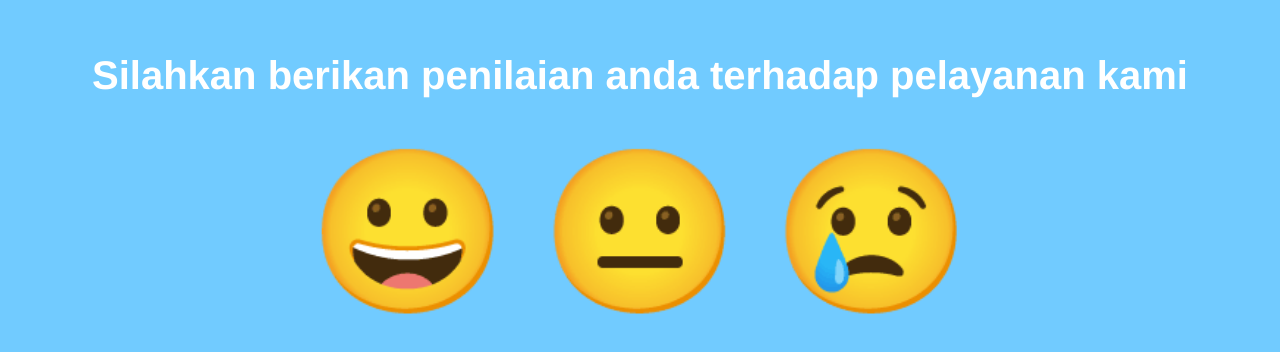
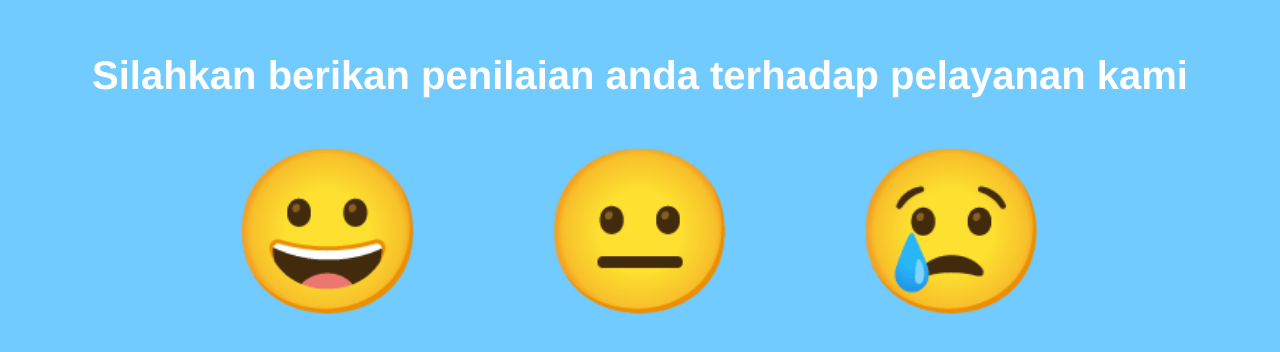
Before and after one commit to henrichfergian/customer-satisfaction, a Vue app in the folder client/: page / in a window 1280 px wide. Shown: the part 238-590 px from the top of the page. Built offline with nearby package versions, Linux system fonts and the light colour scheme.

Commit message:
pass prop to inform animation have been finished and extract store method localStorage

```diff
--- a/client/src/components/VoteButtons.vue
+++ b/client/src/components/VoteButtons.vue
@@ -8,9 +8,10 @@
       :disabled="isDisable"
       :class="{ active: emoticonClicked === emoticon.name }"
       class="btn-emoji"
-      v-html="emoticon.charCode"
       @click="vote"
-    ></button>
+    >
+      <span v-html="emoticon.charCode"></span>
+    </button>
   </div>
 </template>
 
@@ -23,6 +24,9 @@ export default {
   props: {
     voteProp: {
       type: Function,
+    },
+    processDoneProp: {
+      type: Boolean,
     },
   },
   data: function () {
@@ -47,8 +51,18 @@ export default {
   methods: {
     vote(event) {
       let voted = event.target.value;
-      this.isDisable = true;
+      console.log(event);
+
+      // untuk menentukan btn dengan class active & disable semua btn
       this.emoticonClicked = voted;
+
+      // melakukan penyimpanan data ke localStorage
+      this.store(voted);
+
+      // memberikan indikator ke home u/ menampilkan terimakasih
+      this.voteProp();
+    },
+    store(voted) {
       let keyStorage = moment().format("YYYYMMDD hhmmss");
       let created_at = moment().format("YYYY-MM-DD hh:mm:ss");
       let data = {
@@ -56,7 +70,6 @@ export default {
         created_at,
       };
       localStorage.setItem(keyStorage, JSON.stringify(data));
-      this.voteProp();
     },
   },
   computed: {
@@ -64,11 +77,12 @@ export default {
       return this.emoticonClicked.length !== 0;
     },
   },
-  mounted() {
-    console.log(this.emitProcessDone);
-    // this.$root.$on("emitProcessDone", (result) => {
-    //   console.log(result);
-    // });
+  watch: {
+    processDoneProp: function () {
+      if (this.processDoneProp) {
+        this.emoticonClicked = "";
+      }
+    },
   },
 };
 </script>
@@ -77,34 +91,48 @@ export default {
 .buttons {
   display: flex;
 }
+
 .btn-emoji {
-  margin: 0px 10px;
+  margin: 0px 50px;
   background: none;
   border: none;
-  font-size: 10rem;
   outline: none;
   cursor: pointer;
 }
-.btn-emoji:hover:enabled {
+
+.btn-emoji span {
+  font-size: 10rem;
+  pointer-events: none;
+}
+
+.btn-emoji {
+  transition: all 3s ease-in-out;
+}
+
+.btn-emoji:hover:enabled span {
   text-shadow: 10px 10px 15px;
   background-position: 0px 0px;
   position: relative;
   top: 10px;
   left: 10px;
 }
+
 .btn-emoji:active:enabled {
   background-color: rgb(95, 153, 230);
   position: relative;
   top: 20px;
   left: 20px;
 }
-#very-bad:hover:enabled {
+
+#very-bad:hover:enabled span {
   color: rgb(255, 0, 13);
 }
-#ok:hover:enabled {
+
+#ok:hover:enabled span {
   color: rgb(255, 123, 0);
 }
-#very-good:hover:enabled {
+
+#very-good:hover:enabled span {
   color: rgb(0, 255, 0);
 }
 </style>
--- a/client/src/views/HomeView.vue
+++ b/client/src/views/HomeView.vue
@@ -5,7 +5,7 @@
         Silahkan berikan penilaian anda terhadap pelayanan kami
       </h3>
       <div class="emoticons">
-        <VoteButtons :voteProp="vote" />
+        <VoteButtons :voteProp="vote" :processDoneProp="isProcessDone" />
       </div>
     </section>
     <section class="finish">
@@ -23,20 +23,21 @@ import VoteButtons from "@/components/VoteButtons.vue";
 
 export default {
   name: "HomeView",
-  emits: ["emitProcessDone"],
   components: { VoteButtons },
   data: function () {
     return {
       show: false,
+      isProcessDone: true,
     };
   },
   methods: {
     vote() {
       this.show = true;
+      this.isProcessDone = false;
     },
     resetVote() {
       this.show = false;
-      this.$emit("emitProcessDone", "voteDone");
+      this.isProcessDone = true;
     },
   },
 };
@@ -66,7 +67,7 @@ export default {
 
 .fade-enter-active,
 .fade-leave-active {
-  transition: opacity 1s ease;
+  transition: opacity 2.3s ease;
 }
 
 .fade-enter-from,
```
Also changed, not shown: 1 other file (tests, documents, lock files or other folders).
